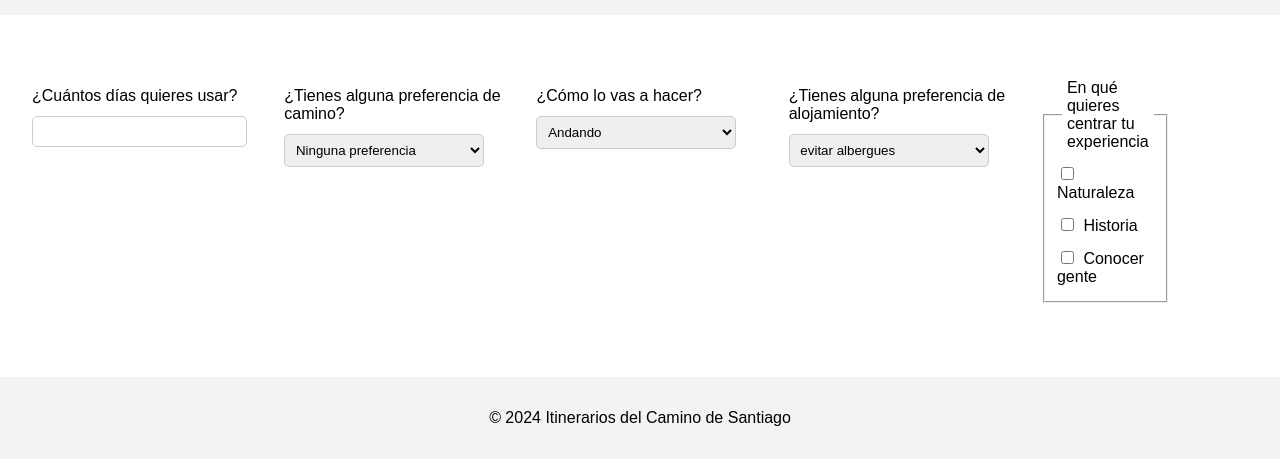
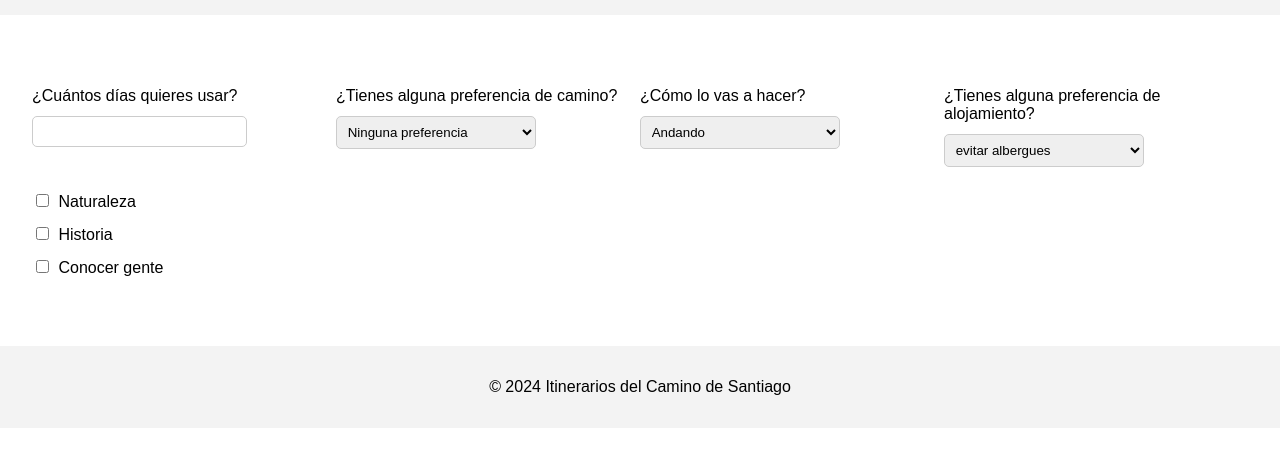
Before and after one commit to lrtudela/caminoplanner, a website: page index.html in a window 1280 px wide. Shown: the part 319-784 px from the top of the page. Drawn offline with Linux system fonts and the light colour scheme.

Commit message:
Update index.html
Intento cambiar los checkboxes de sitio

```diff
--- a/index.html
+++ b/index.html
@@ -49,9 +49,12 @@
                 <!-- Agrega más opciones aquí -->
             </select>
         </div>
-        <div class="form-row">
-    <fieldset class="form-field">
-        <legend>En qué quieres centrar tu experiencia</legend>
+     </div>
+    <!-- Repite la estructura de .form-row y .form-field para los otros campos que aparecen en el formulario -->
+    <form id="itineraryForm">
+    <!-- Tus campos de entrada existentes aquí -->
+
+    <div class="form-field checkboxes">
         <label for="nature">
             <input type="checkbox" id="nature" name="focus" value="nature"> Naturaleza
         </label>
@@ -61,11 +64,9 @@
         <label for="socialize">
             <input type="checkbox" id="socialize" name="focus" value="socialize"> Conocer gente
         </label>
-    </fieldset>
-</div>
+    </div>
+</form>
 
-    </div>
-    <!-- Repite la estructura de .form-row y .form-field para los otros campos que aparecen en el formulario -->
 </form>
 
 
```
